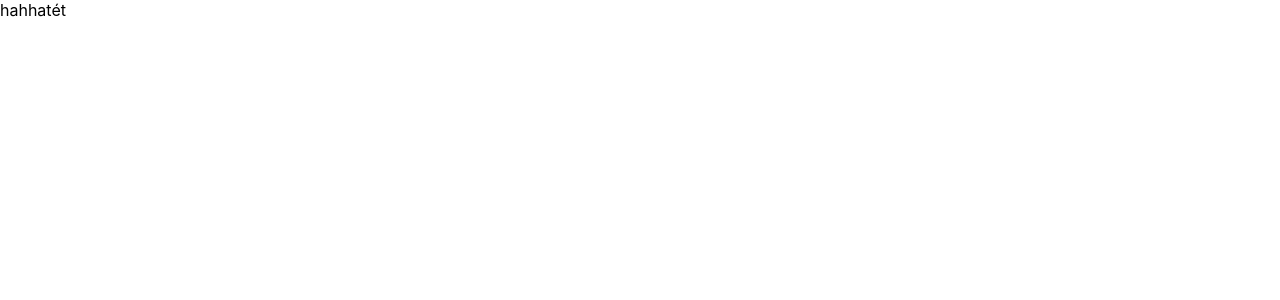
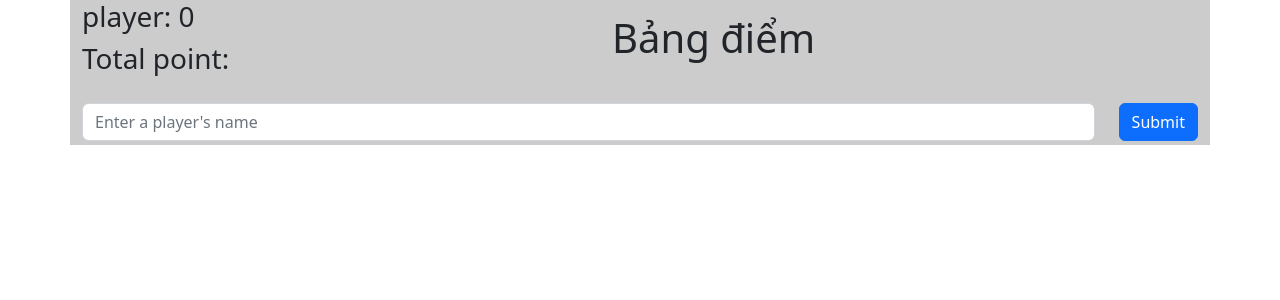
Before and after one commit to dangvomytan/hackthon_03, a React (Create React App) app in the folder advanced/: page / in a window 1280 px wide. Shown: the top 300 px of the page. Built offline with nearby package versions, Linux system fonts and the light colour scheme.

Commit message:
Hackthon 3 advanced

```diff
--- a/advanced/package.json
+++ b/advanced/package.json
@@ -7,6 +7,7 @@
     "@testing-library/react": "^13.4.0",
     "@testing-library/user-event": "^13.5.0",
     "bootstrap": "^5.2.3",
+    "boxicons": "^2.1.4",
     "react": "^18.2.0",
     "react-bootstrap": "^2.7.4",
     "react-dom": "^18.2.0",
--- a/advanced/src/App.css
+++ b/advanced/src/App.css
@@ -1,38 +1,37 @@
-.App {
-  text-align: center;
+:root
+{
+     --bgColor: #ccc;
 }
+.contai
+{
+     background-color: var(--bgColor);
+}
+.form-control
+{
 
-.App-logo {
-  height: 40vmin;
-  pointer-events: none;
 }
+.point_box
+{
+     width: 10rem;
+     display: flex;
+     justify-content: space-between;
+     flex-wrap: nowrap;
+     text-align: center;
+}
+.icon
+{
+font-size: 20em;
+}
+.player_total
+{
 
-@media (prefers-reduced-motion: no-preference) {
-  .App-logo {
-    animation: App-logo-spin infinite 20s linear;
-  }
 }
-
-.App-header {
-  background-color: #282c34;
-  min-height: 100vh;
-  display: flex;
-  flex-direction: column;
-  align-items: center;
-  justify-content: center;
-  font-size: calc(10px + 2vmin);
-  color: white;
+.title
+{
+margin: auto;
 }
-
-.App-link {
-  color: #61dafb;
+.header
+{
+     display: flex;
+     background-color: var(--bgColor);
 }
-
-@keyframes App-logo-spin {
-  from {
-    transform: rotate(0deg);
-  }
-  to {
-    transform: rotate(360deg);
-  }
-}
--- a/advanced/src/App.js
+++ b/advanced/src/App.js
@@ -1,13 +1,80 @@
-import logo from './logo.svg';
-import './App.css';
-import Test from './components/test';
+import "./App.css";
+import "bootstrap/dist/css/bootstrap.min.css";
+import FormAdd from "./components/FormAdd";
+import ListPlayer from "./components/ListPlayer";
+import Header from "./components/Header";
+import { Container } from "react-bootstrap";
+import { useEffect, useState } from "react";
 
 function App() {
+  const [listData, setListData] = useState([]);
+  const [total, setTotal] = useState(0);
+  const [player, setPlayer] = useState(0);
+
+  const handleUpdateForm = (data) => {
+    // console.log("data",data);
+    // Tạo  mới dữ liệu (kiểm tra giá trị từ form)
+    if (!data.Id) {
+      // id undefined
+      data.id = listData.length ? listData[listData.length - 1].id + 1 : 1;
+      if (listData.length) {
+        // listdata.length > 0
+        return setListData([...listData, data]);
+      }
+      setListData([data]);
+    }
+    function handleTotal() {
+      return;
+    }
+  };
+  //Xử lý delete
+  const handleDeleteForm = (id) => {
+    const newList = listData.filter((data) => data.id !== id);
+    setListData(newList);
+  };
+  //
+  const handleUpdatePoint = (id, type) => {
+    if (type === "increment") {
+      const newData = listData.map((item) => {
+        if (item.id === id) {
+          item.point++;
+        }
+        return item;
+      });
+      setListData(newData);
+    } else if (type === "decrement") {
+      const newData = listData.map((item) => {
+        if (item.id === id) {
+          if (item.point > 0) {
+            item.point--;
+          }
+        }
+        return item;
+      });
+      setListData(newData);
+    }
+  };
+
+  useEffect(() => {
+    setPlayer(listData.length);
+  }, [listData]);
+
+  // useEffect(() => {
+  //   listData.map((item) =>
+  //   {
+  //     setPlayer(player+item.point);
+  //   }
+  // }, [listData]);
   return (
-<>
-    hahha
-    <Test/>
-</>
+    <Container className="contai">
+      <Header player={player} />
+      <ListPlayer
+        listData={listData}
+        handleDeleteForm={handleDeleteForm}
+        handleUpdatePoint={handleUpdatePoint}
+      />
+      <FormAdd handleUpdateForm={handleUpdateForm} />
+    </Container>
   );
 }
 
--- /dev/null
+++ b/advanced/src/components/FormAdd.js
@@ -0,0 +1,39 @@
+import { useState } from "react";
+import { Button, Col, Form, Row } from "react-bootstrap";
+
+function FormAdd(props) {
+  const [formData, setFormData] = useState({point:0});
+  const handleOnChange = (e) => {
+    const { name, value } = e.target;
+    setFormData({ ...formData, [name]: value });
+  };
+
+  const handleSubmitForm = (e) => {
+    e.preventDefault();
+    // Truyền dữ liệu cho app
+    props.handleUpdateForm({ ...formData });
+  };
+
+  console.log(111,formData);
+  return (
+    <>
+      <Form onSubmit={handleSubmitForm}>
+        <Row className="align-items-center">
+          <Col className="my-1">
+            <Form.Control name="id" onChange={handleOnChange} hidden />
+            <Form.Control
+              placeholder="Enter a player's name"
+              name="userPlayer"
+              onChange={handleOnChange}
+            />
+          </Col>
+
+          <Col xs="auto" className="my-1">
+            <Button type="submit">Submit</Button>
+          </Col>
+        </Row>
+      </Form>
+    </>
+  );
+}
+export default FormAdd;
--- /dev/null
+++ b/advanced/src/components/Header.js
@@ -0,0 +1,18 @@
+import { Container } from "react-bootstrap";
+
+function Header(props)
+{
+     return(
+<div className="header">
+          <div className="player_total">
+               <h3>player: {props.player}</h3>
+               <h3>Total point: {props.total}</h3>
+          </div>
+          <div className="title">
+               <h1>Bảng điểm</h1>
+          </div>
+</div>
+     )
+
+}
+export default Header;
--- /dev/null
+++ b/advanced/src/components/ListPlayer.js
@@ -0,0 +1,50 @@
+import { Button, Form, Table } from "react-bootstrap";
+import "boxicons";
+import { useState } from "react";
+
+function ListPlayer(props) {
+
+  return (
+    <>
+      <Table>
+        <thead>
+
+        </thead>
+
+        {props.listData.map((item) => {
+          return (
+            <tbody>
+              <tr>
+                <td>
+                    <Button  onClick={()=>props.handleDeleteForm(item.id)}>
+                    <box-icon name='x'></box-icon>
+                    </Button>
+
+                </td>
+                <td>
+                  <box-icon type="logo" name="sketch"></box-icon>
+                </td>
+                <td>{item.userPlayer}</td>
+                <td>
+                  <div className="point_box">
+                    <Button
+                      variant="secondary"
+                      onClick={()=>props.handleUpdatePoint(item.id,"increment")}
+                    >
+                      +
+                    </Button>
+                    <Form.Label style={{ width: "5rem" }}><h2>{item.point}</h2></Form.Label>
+                    <Button variant="secondary"
+                    onClick={()=>props.handleUpdatePoint(item.id,"decrement")}
+                    >-</Button>
+                  </div>
+                </td>
+              </tr>
+            </tbody>
+          );
+        })}
+      </Table>
+    </>
+  );
+}
+export default ListPlayer;
--- a/advanced/src/components/test.js
+++ /dev/null
@@ -1,9 +0,0 @@
-function Test()
-{
-     return(
-          <>
-          tét
-          </>
-     )
-}
-export default Test;
```
Also changed, not shown: 1 other file (tests, documents, lock files or other folders).
